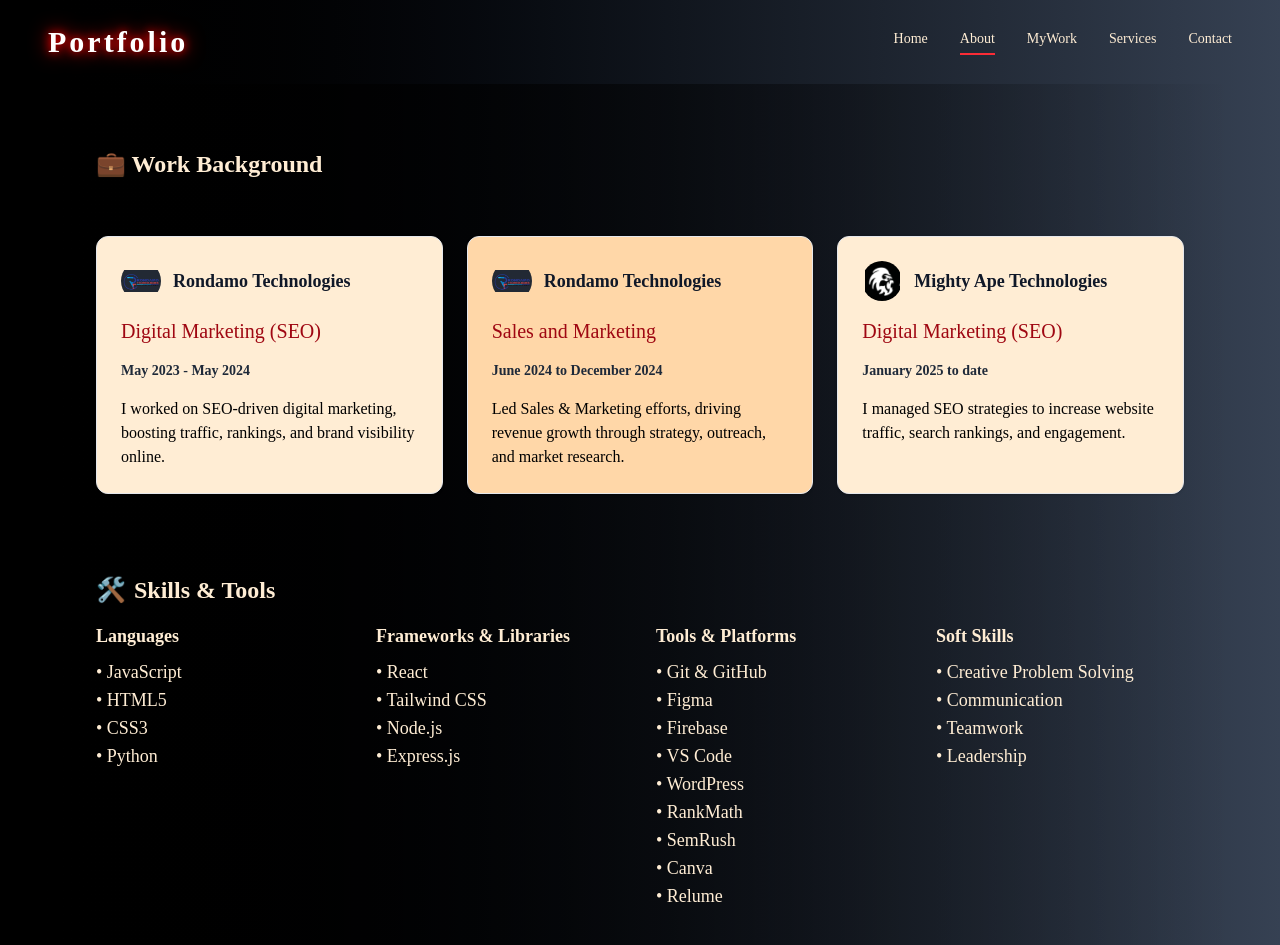
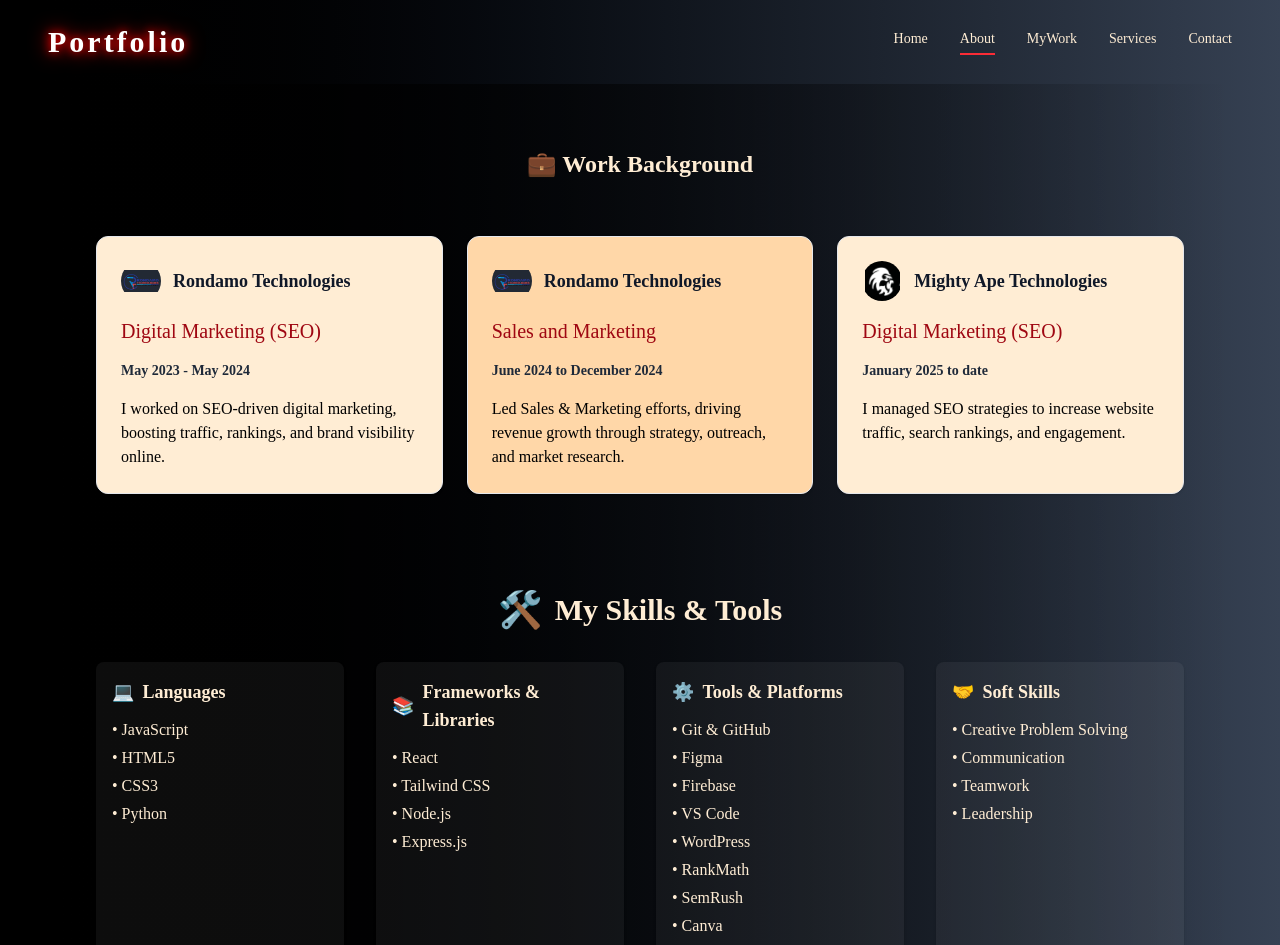
Before and after one commit to Segeramos/Crimson, a React (Vite) app: page /about in a window 1280 px wide. Shown: the top 945 px of the page. Built offline with nearby package versions, Linux system fonts and the light colour scheme.

Commit message:
added animation

```diff
--- a/src/components/About.jsx
+++ b/src/components/About.jsx
@@ -73,19 +73,20 @@ const containerStagger = {
 export default function About() {
   return (
     <motion.div
-      className="min-h-screen bg-gradient-to-r from-black py-16 px-4 sm:px-6 md:px-8 lg:px-12 text-orange-100 relative"
+      className="min-h-screen bg-gradient-to-r from-black py-16 px-4 sm:px-6 md:px-8 lg:px-12 text-orange-100 relative "
       initial={{ opacity: 0 }}
       animate={{ opacity: 1 }}
       transition={{ duration: 1.1 }}
     >
       {/* Work Background */}
       <motion.div
-        className="flex flex-col gap-12 mb-8"
+        className="flex flex-col gap-12 mb-8  "
         initial="hidden"
         animate="visible"
         variants={containerStagger}
       >
-        <div className="space-y-6">
+        <div className="space-y-6 ">
+            <div className="w-full flex justify-center">
               <motion.h3
                 className="text-2xl font-semibold text-orange-100 flex items-center gap-2"
                 variants={fadeUp}
@@ -93,6 +94,7 @@ export default function About() {
               >
                 💼 Work Background
               </motion.h3>
+            </div>
           <div className="grid grid-cols-1 md:grid-cols-2 lg:grid-cols-3 gap-6 justify-center py-8">
             {/* Each Work Card */}
             {[
@@ -145,66 +147,53 @@ export default function About() {
       </motion.div>
 
    {/* Skills & Tools */}
+      <motion.section
+        className="mt-16 text-center"
+        initial={{ opacity: 0, y: 40 }}
+        whileInView={{ opacity: 1, y: 0 }}
+        viewport={{ once: true }}
+        transition={{ duration: 0.8, delay: 0.3, type: "spring" }}
+      >
+        <h3 className="text-3xl font-bold flex justify-center items-center mb-8">
+          <span className="mr-3 text-4xl">🛠️</span> My Skills & Tools
+        </h3>
+        <div className="grid grid-cols-1 sm:grid-cols-2 md:grid-cols-4 gap-8 text-left">
+          {[
+            { label: "Languages", data: skills.languages, icon: "💻" },
+            { label: "Frameworks & Libraries", data: skills.frameworks, icon: "📚" },
+            { label: "Tools & Platforms", data: skills.tools, icon: "⚙️" },
+            { label: "Soft Skills", data: skills.softSkills, icon: "🤝" },
+          ].map((category, index) => (
             <motion.div
-        className="mt-12"
-        initial={{ opacity: 0, y: 40 }}
-        animate={{ opacity: 1, y: 0 }}
-        transition={{ duration: 0.8, delay: 0.5, type: "spring" }}
+              key={category.label}
+              className="bg-white/5 rounded-lg p-4 shadow-sm hover:shadow-md transition duration-300"
+              initial={{ opacity: 0, y: 30 }}
+              whileInView={{ opacity: 1, y: 0 }}
+              viewport={{ once: true }}
+              transition={{ delay: 0.5 + index * 0.15, type: "spring" }}
             >
-        <h3 className="text-2xl font-semibold flex items-center mb-4">
-          <span className="mr-2">🛠️</span> Skills & Tools
-        </h3>
-        <div className="grid grid-cols-1 sm:grid-cols-2 md:grid-cols-4 gap-8 text-lg">
-          <motion.div
-            className="text-center sm:text-left"
-            initial={{ opacity: 0, x: -50 }}
-            animate={{ opacity: 1, x: 0 }}
-            transition={{ delay: 0.7, type: "spring" }}
+              <h4 className="flex items-center text-lg font-semibold mb-3">
+                <span className="mr-2">{category.icon}</span> {category.label}
+              </h4>
+              <ul className="space-y-1">
+                {category.data.map((item, i) => (
+                  <li
+                    key={i}
+                    className="hover:text-red-400 transition duration-200 pointer-cu"
                   >
-            <span className="font-bold">Languages</span>
-            <ul className="mt-2">
-              {skills.languages.map((lang, i) => <li key={i}>• {lang}</li>)}
+                    • {item}
+                  </li>
+                ))}
               </ul>
             </motion.div>
-          <motion.div
-            className="text-center sm:text-left"
-            initial={{ opacity: 0, y: 40 }}
-            animate={{ opacity: 1, y: 0 }}
-            transition={{ delay: 0.85, type: "spring" }}
-          >
-            <span className="font-bold">Frameworks & Libraries</span>
-            <ul className="mt-2">
-              {skills.frameworks.map((fw, i) => <li key={i}>• {fw}</li>)}
-            </ul>
-          </motion.div>
-          <motion.div
-            className="text-center sm:text-left"
-            initial={{ opacity: 0, x: 50 }}
-            animate={{ opacity: 1, x: 0 }}
-            transition={{ delay: 1, type: "spring" }}
-          >
-            <span className="font-bold">Tools & Platforms</span>
-            <ul className="mt-2">
-              {skills.tools.map((tool, i) => <li key={i}>• {tool}</li>)}
-            </ul>
-          </motion.div>
-          <motion.div
-            className="text-center sm:text-left"
-            initial={{ opacity: 0, y: -40 }}
-            animate={{ opacity: 1, y: 0 }}
-            transition={{ delay: 1.15, type: "spring" }}
-          >
-            <span className="font-bold">Soft Skills</span>
-            <ul className="mt-2">
-              {skills.softSkills.map((sk, i) => <li key={i}>• {sk}</li>)}
-            </ul>
-          </motion.div>
+          ))}
         </div>
-      </motion.div>
+      </motion.section>
+
 
       {/* Certifications */}
       <motion.div
-        className="space-y-4 mt-11"
+        className="space-y-4 mt-11 text-center"
         initial="hidden"
         animate="visible"
         variants={containerStagger}
@@ -228,10 +217,10 @@ export default function About() {
               custom={index}
               whileHover={{
                 scale: 1.08,
-                rotate: [0, 2, -2, 2, 0],
+                // rotate: [0, 2, -2, 2, 0],
                 boxShadow: "0 0 16px 0 #fbbf24aa"
               }}
-              whileTap={{ scale: 0.95 }}
+              whileTap={{ scale: 0.55 }}
             >
               <img src={cert.logo} alt={cert.issuer} className="h-16 mb-4 object-contain" />
               <h4 className="text-lg font-bold text-red-800 text-center">{cert.name}</h4>
--- a/src/components/Blog.jsx
+++ b/src/components/Blog.jsx
@@ -1,15 +1,44 @@
 import React from "react";
+import { motion } from "framer-motion";
+
+const containerVariants = {
+  hidden: { opacity: 0, y: 30 },
+  visible: {
+    opacity: 1,
+    y: 0,
+    transition: {
+      staggerChildren: 0.15,
+      duration: 0.6,
+      ease: "easeOut"
+    }
+  }
+};
+
+const itemVariants = {
+  hidden: { opacity: 0, y: 20 },
+  visible: { opacity: 1, y: 0 }
+};
 
 const Blog = () => (
-  <div className="max-w-2xl mx-auto py-8 px-4 bg-orange-100 text-black">
-    <article>
-      <h2 className="text-3xl font-bold mb-4">
+  <motion.div
+    className="max-w-2xl mx-auto py-8 px-4 bg-orange-100 text-black"
+    variants={containerVariants}
+    initial="hidden"
+    animate="visible"
+  >
+    <motion.article>
+      <motion.h2
+        className="text-3xl font-bold mb-4"
+        variants={itemVariants}
+      >
         The Essential Role of SEO and Where to Learn From the Best
-      </h2>
-      <p className="mb-4">
+      </motion.h2>
+
+      <motion.p className="mb-4" variants={itemVariants}>
         In today’s digital age, Search Engine Optimization (SEO) stands out as one of the most effective ways to grow your online presence and reach your target audience. A strong SEO strategy not only increases your visibility on search engines like Google but also ensures that your content reaches the right people at the right time. However, SEO is always evolving, which means staying updated with best practices is essential for anyone serious about online success.
-      </p>
-      <p className="mb-4">
+      </motion.p>
+
+      <motion.p className="mb-4" variants={itemVariants}>
         One of the best ways to keep up with the latest in SEO is by following trusted sources in the industry. For instance, <strong>
         <a
           href="https://www.searchenginejournal.com"
@@ -18,8 +47,9 @@ const Blog = () => (
           className="text-red-800 underline hover:text-red-600 transition-colors"
         >Search Engine Journal</a>
         </strong> has long been regarded as an authority in SEO news and tactics. Their articles cover everything from Google algorithm updates to actionable SEO strategies.
-      </p>
-      <p className="mb-4">
+      </motion.p>
+
+      <motion.p className="mb-4" variants={itemVariants}>
         Another invaluable resource is <strong>
         <a
           href="https://www.semrush.com/blog/"
@@ -28,8 +58,9 @@ const Blog = () => (
           className="text-red-800 underline hover:text-red-600 transition-colors"
         >Semrush</a>
         </strong>, a platform widely known for its powerful SEO tools and in-depth blog. Semrush not only helps marketers analyze their competition but also offers a steady stream of practical tips and case studies.
-      </p>
-      <p className="mb-4">
+      </motion.p>
+
+      <motion.p className="mb-4" variants={itemVariants}>
         If you’re looking for expert-level SEO tutorials and comprehensive data analysis, <strong>
         <a
           href="https://ahrefs.com/blog/"
@@ -38,8 +69,9 @@ const Blog = () => (
           className="text-red-800 underline hover:text-red-600 transition-colors"
         >Ahrefs</a>
         </strong> is a name that frequently tops the list. Their blog is packed with case studies, practical guides, and industry analysis. Beginners and advanced users alike can benefit from their up-to-date advice.
-      </p>
-      <p className="mb-4">
+      </motion.p>
+
+      <motion.p className="mb-4" variants={itemVariants}>
         The world of SEO wouldn’t be complete without mentioning <strong>
         <a
           href="https://moz.com/blog"
@@ -48,8 +80,9 @@ const Blog = () => (
           className="text-red-800 underline hover:text-red-600 transition-colors"
         >Moz</a>
         </strong>. Moz offers some of the most accessible yet advanced guides on everything SEO, including the popular “Whiteboard Friday” series. Their content simplifies complex concepts and helps digital marketers at any skill level.
-      </p>
-      <p className="mb-4">
+      </motion.p>
+
+      <motion.p className="mb-4" variants={itemVariants}>
         No discussion on SEO resources would be complete without <strong>
         <a
           href="https://backlinko.com/blog"
@@ -58,8 +91,9 @@ const Blog = () => (
           className="text-red-800 underline hover:text-red-600 transition-colors"
         >Backlinko</a>
         </strong>. Founded by Brian Dean, Backlinko specializes in link-building techniques and on-page SEO optimization. Marketers trust their practical, step-by-step guides.
-      </p>
-      <p className="mb-4">
+      </motion.p>
+
+      <motion.p className="mb-4" variants={itemVariants}>
         Lastly, <strong>
         <a
           href="https://blog.hubspot.com/marketing"
@@ -68,12 +102,13 @@ const Blog = () => (
           className="text-red-800 underline hover:text-red-600 transition-colors"
         >HubSpot</a>
         </strong> brings a holistic approach to SEO, blending it with inbound marketing strategies. Their marketing blog is packed with tutorials, research, and templates, perfect for businesses of all sizes.
-      </p>
-      <p>
+      </motion.p>
+
+      <motion.p variants={itemVariants}>
         In summary, keeping up with SEO trends and strategies is made easier thanks to these leading resources. By learning from the best in the business, you can keep your website competitive and your digital marketing skills sharp.
-      </p>
-    </article>
-  </div>
+      </motion.p>
+    </motion.article>
+  </motion.div>
 );
 
 export default Blog;
--- a/src/components/Services.jsx
+++ b/src/components/Services.jsx
@@ -1,59 +1,76 @@
-// src/components/Services.jsx
 import { services } from "../data";
 import { motion } from "framer-motion";
 
+const containerVariants = {
+  hidden: {},
+  visible: {
+    transition: {
+      staggerChildren: 0.15,
+    },
+  },
+};
+
 const cardVariants = {
   hidden: { opacity: 0, y: 40, scale: 0.93 },
-  visible: i => ({
+  visible: {
     opacity: 1,
     y: 0,
     scale: 1,
     transition: {
-      delay: i * 0.12,
       duration: 0.7,
       type: "spring",
       stiffness: 180,
     },
-  }),
+  },
 };
 
 const Services = () => {
   return (
-    <motion.div
+    <motion.section
       className="min-h-screen bg-gradient-to-r from-black py-16 px-4 sm:px-8 text-orange-100 relative"
-      initial={{ opacity: 0 }}
-      animate={{ opacity: 1 }}
-      transition={{ duration: 1.1 }}
+      initial="hidden"
+      whileInView="visible"
+      viewport={{ once: true, amount: 0.2 }}
     >
       <motion.h2
-        className="text-4xl font-extrabold text-center mb-12 tracking-tight text-orange-100 drop-shadow"
+        className="text-4xl font-extrabold text-center mb-12 tracking-tight drop-shadow"
         initial={{ opacity: 0, y: -50 }}
         animate={{ opacity: 1, y: 0 }}
         transition={{ duration: 0.8, delay: 0.2, type: "spring" }}
       >
         What I Offer
       </motion.h2>
-      <div className="grid grid-cols-1 sm:grid-cols-2 lg:grid-cols-3 gap-9">
+
+      <motion.div
+        className="grid grid-cols-1 sm:grid-cols-2 lg:grid-cols-3 gap-9"
+        variants={containerVariants}
+      >
         {services.map((serv, i) => (
           <motion.div
             key={i}
-            className="relative rounded-3xl shadow-2xl bg-white/10 backdrop-blur-sm border border-orange-100 flex flex-col items-center px-7 pt-12 pb-8 transition-transform hover:scale-105 hover:shadow-orange-red-800"
-            custom={i}
+            className="relative rounded-3xl shadow-2xl bg-white/10 backdrop-blur-sm border border-orange-100 flex flex-col items-center px-7 pt-12 pb-8 transition-transform hover:scale-105 hover:shadow-orange-500/40"
             variants={cardVariants}
-            initial="hidden"
-            animate="visible"
-            whileHover={{ y: -8, boxShadow: "0 8px 36px 0 #fb718555" }}
+            whileHover={{ y: -8 }}
           >
-            <div className="absolute -top-8 left-1/2 -translate-x-1/2 bg-gradient-to-br from-orange-100 to-orange-200 rounded-full w-16 h-16 flex items-center justify-center shadow-lg border-4 border-orange-100">
-              {/* Icon support */}
-              {serv.icon && <span className="text-3xl text-white">{serv.icon}</span>}
-            </div>
-            <h3 className="text-xl font-bold text-orange-100 mt-8 mb-3 text-center">{serv.title}</h3>
-            <p className="text-base text-white/90 text-center">{serv.description}</p>
+            <motion.div
+              className="absolute -top-8 left-1/2 -translate-x-1/2 bg-gradient-to-br from-orange-100 to-orange-200 rounded-full w-16 h-16 flex items-center justify-center shadow-lg border-4 border-orange-100"
+              whileHover={{ scale: 1.15 }}
+              transition={{ type: "spring", stiffness: 300 }}
+            >
+              {serv.icon && (
+                <span className="text-3xl text-white">{serv.icon}</span>
+              )}
+            </motion.div>
+            <h3 className="text-xl font-bold mt-8 mb-3 text-center">
+              {serv.title}
+            </h3>
+            <p className="text-base text-white/90 text-center">
+              {serv.description}
+            </p>
           </motion.div>
         ))}
-      </div>
-    </motion.div>
+      </motion.div>
+    </motion.section>
   );
 };
 
```
Lines whose indentation alone changed are shown as unchanged.
